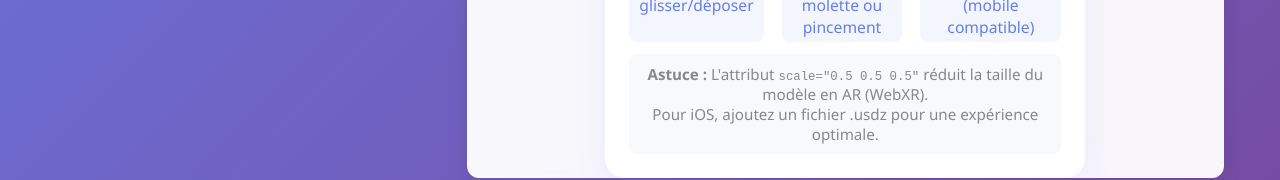
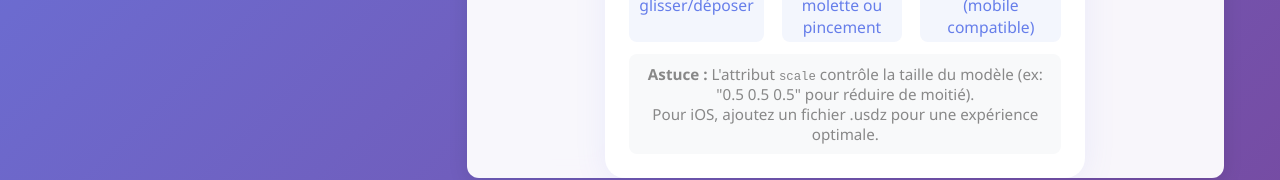
Before and after one commit to quentingrt-goweb/MVP-AR, a Vue app: page / in a window 1280 px wide. Shown: the part 876-1056 px from the top of the page. Built offline with nearby package versions, Linux system fonts and the light colour scheme.

Commit message:
fix scale

```diff
--- a/src/components/MyModelViewer.vue
+++ b/src/components/MyModelViewer.vue
@@ -10,7 +10,7 @@
         ar
         ar-modes="scene-viewer quick-look webxr"
         ar-scale="auto"
-        scale="0.1 0.1 0.1"
+        scale="1.0 1.0 1.0"
         camera-orbit="15deg 75deg 150%"
         style="width: 100%; height: 400px; background: #f8f9fa; border-radius: 16px; box-shadow: 0 2px 16px rgba(0,0,0,0.08); --model-transform: rotateX(90deg);"
         shadow-intensity="1"
@@ -29,7 +29,7 @@
           <li>AR : bouton <b>AR</b> (mobile compatible)</li>
         </ul>
         <div class="ar-note">
-          <b>Astuce :</b> L'attribut <code>scale="0.5 0.5 0.5"</code> réduit la taille du modèle en AR (WebXR).<br>
+          <b>Astuce :</b> L'attribut <code>scale</code> contrôle la taille du modèle (ex: "0.5 0.5 0.5" pour réduire de moitié).<br>
           Pour iOS, ajoutez un fichier .usdz pour une expérience optimale.
         </div>
       </div>
```
